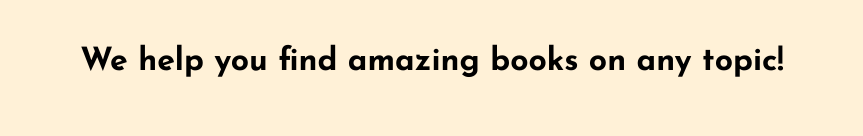
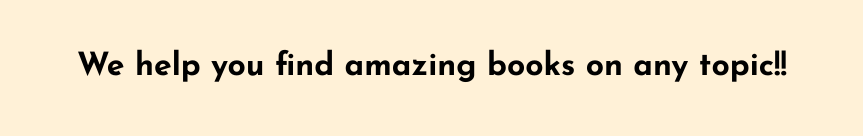
Before and after one commit to Behzadsharafi/GoogleBooks, a React (Vite) app: page / in a window 1280 px wide. Shown: the part 535-671 px from the top of the page, without its empty margins (208-1071 px from the left). Built offline with nearby package versions, Linux system fonts and the light colour scheme.

Commit message:
updates the header

```diff
--- a/src/components/Header/Header.jsx
+++ b/src/components/Header/Header.jsx
@@ -5,7 +5,7 @@ const Header = () => {
     <div className={styles.header}>
       <img src="../assets/Header.jpg" alt="Header Image" />
       <h1 className={styles.header__title}>
-        We help you find amazing books on any topic!{" "}
+        We help you find amazing books on any topic!!
       </h1>
     </div>
   );
```
